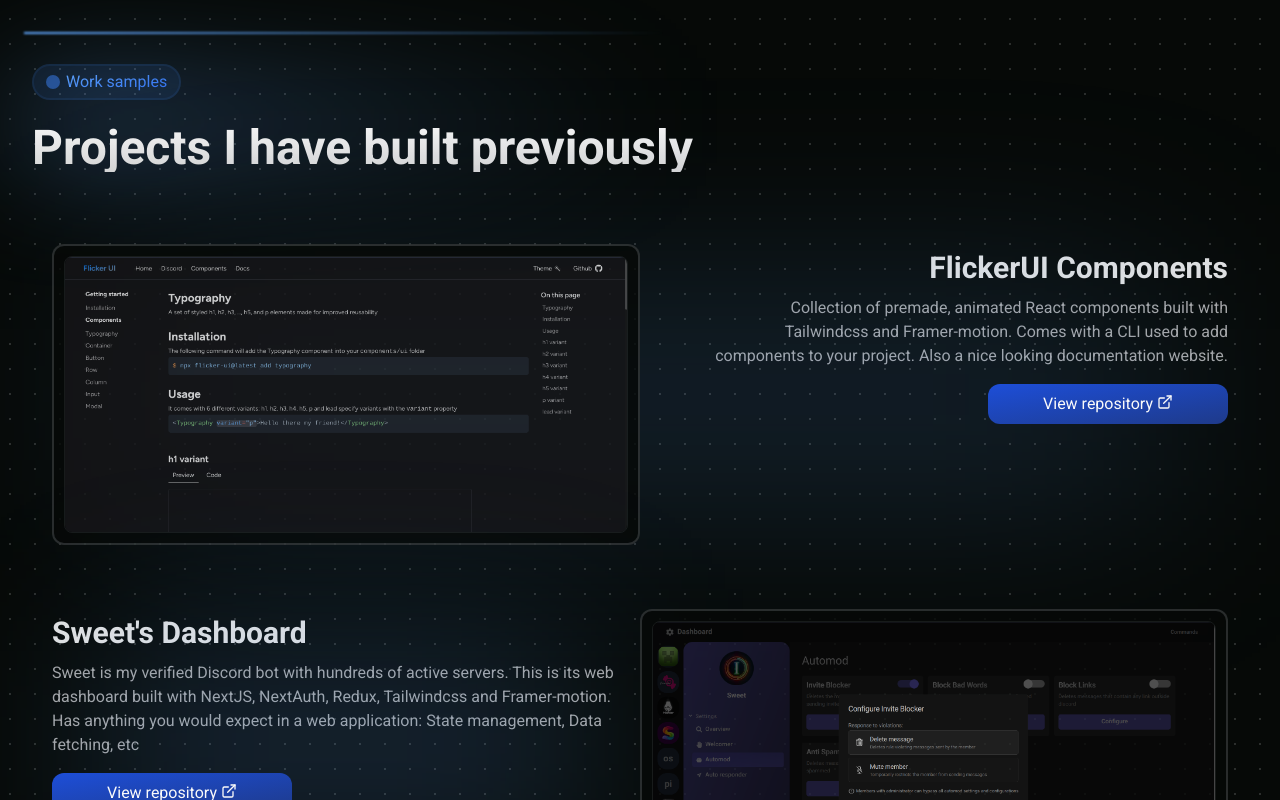
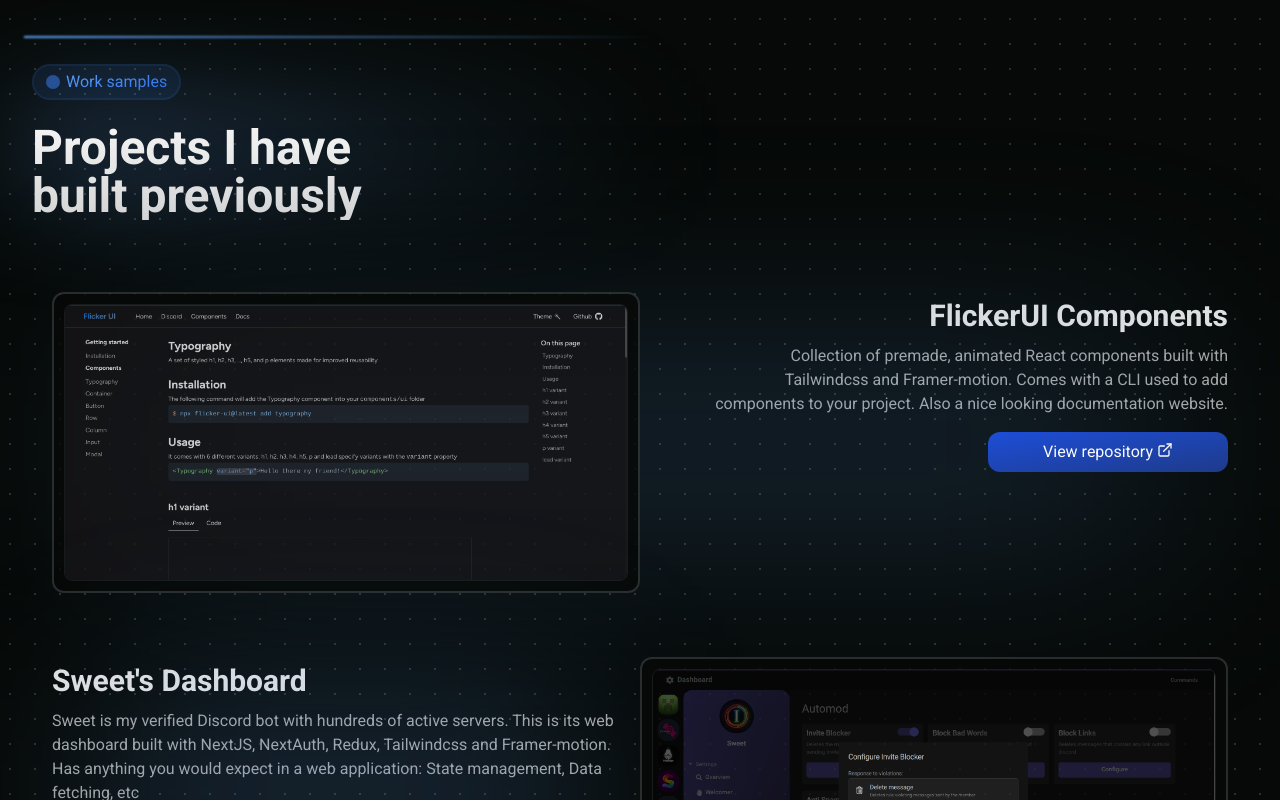
Before and after one commit to Humboorgir/portfolio-v3, a Next.js app: page / in a window 1280 px wide. Shown: the part 2240-3040 px from the top of the page. Built offline with nearby package versions, Linux system fonts and the light colour scheme.

Commit message:
feat(ProjectsSection): slightly modify title

```diff
--- a/src/components/home/projects-section/project.tsx
+++ b/src/components/home/projects-section/project.tsx
@@ -60,7 +60,7 @@
         <div className="absolute left-16 right-16 top-16 bottom-16 bg-blue-400/20 blur-[110px]" />
         <ProjectThumbnail isEven={isEven} project={project} />
         <Column items="end" className="ml-6 mb-8">
-          <Text className="text-foreground/90 mb-2" variant="h3">
+          <Text className="text-foreground/90 mb-2 text-right" variant="h3">
             {project.name}
           </Text>
           <Text className="mb-4 text-right" variant="p">
--- a/src/components/home/projects-section/title.tsx
+++ b/src/components/home/projects-section/title.tsx
@@ -7,7 +7,7 @@
   return (
     <Container id="projects" className="relative w-full py-10 mt-16 mb-6">
       <div
-        className="absolute top-[8px] left-6 w-[50%] h-[2px] bg-gradient-to-r
+        className="absolute top-[24px] md:top-[12px] left-6 w-[80%] sm:w-[50%] h-[2px] bg-gradient-to-r
             from-blue-400 to-transparent blur-[1px]"
         aria-hidden="true"
       />
@@ -25,7 +25,7 @@
         </span>
       </span>
       <Text
-        className="relative text-4xl leading-tight w-fit bg-clip-text text-transparent bg-gradient-to-b from-neutral-100 to-neutral-300"
+        className="max-w-md relative text-4xl leading-tight w-fit bg-clip-text text-transparent bg-gradient-to-b from-neutral-100 to-neutral-300"
         variant="h2">
         <Balancer>Projects I have built previously</Balancer>
       </Text>
```
